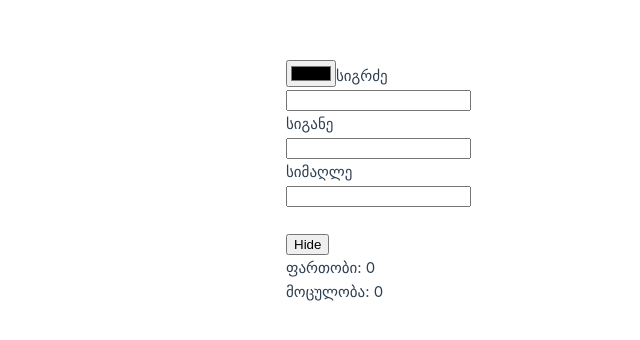
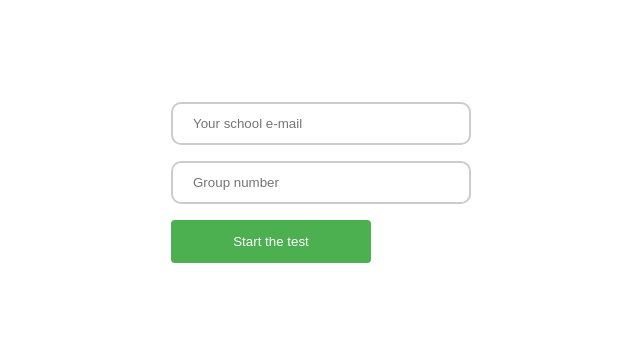
Before and after one commit to skameri/gtxovimushave, a Vue app in the folder haha/: page / in a window 1280 px wide. Shown: the part 218-558 px from the top of the page, without its empty margins (169-809 px from the left). Built offline with nearby package versions, Linux system fonts and the light colour scheme.

Commit message:
Update App.vue

```diff
--- a/haha/src/App.vue
+++ b/haha/src/App.vue
@@ -1,60 +1,113 @@
-<script>
+<template>
+  <div v-if = "visible" >
+    <form v-bind:style="{ display: none }" >
+      <label>
+        <input placeholder="Your school e-mail"  type="email" v-model="email" class="form-input" />
+      </label>
+      <br />
+      <label>
+        <input placeholder="Group number"  v-model="group" class="form-input" />
+      </label>
+      <br />
+      <button @click="submitForm" class="form-button">Start the test</button>
+    </form>
+  </div>
 
-export default {
-  data() {
-    return {
-      width: null,
-      height: null,
-      simagle: null,
-      show: true,
-      myColor: null
-    }
-  },
-  computed: {
-    calculateSpace(){
-      return this.width * this.height
-    },
-    calculateMoculoba(){
-      return this.calculateSpace * this.simagle
-    }
+  <div v-if = !visible class="test-page">
+    <div class="gurami">
+      {{ ragaca }}
 
-
-  }
-}
-
-</script>
-
-<template>
-  <div>
-    <form>
-      <input type="color" v-model = "myColor">
-
-      <label>სიგრძე</label><br />
-      <input v-model="width" /><br />
-
-      <label>სიგანე</label><br />
-      <input v-model="height" /><br />
-
-      <label>სიმაღლე</label><br />
-      <input v-model="simagle" /><br />
-    </form>
-    <br />
-    <button @click.prevent="show = !show">
-      <span v-if="!show">Show</span>
-      <span v-if="show">Hide</span>
-    </button>
-    <p v-if="show">ფართობი: {{ calculateSpace }}</p>
-    <p v-if="show">მოცულობა: {{ calculateMoculoba }}</p>
+    </div>
+    <input  v-for = "a in questions" type="text"  :id=a.question placeholder="Answer here" class="answer-button" :v-model = a.answer @click = showQuestion>
+    <p>Exam for group N:{{ group }}</p>
+    <p>press the input to check the question</p>
+    <button   class="form-button">Submit</button>
   </div>
-  <br/>
-
-  <div v-bind:style="{ width: width + 'px', height: height + 'px',backgroundColor: myColor, }"></div>
 
 
 </template>
 
+<script>
+export default {
+  data() {
+    return {
+      email: '',
+      group: null,
+      visible: true,
+      answer1: null,
+      answer2: null,
+      answer3: null,
+      ragaca: null,
+      questions: [
+        {id: 1,question: "The side of a square is 5 meters,find area", answer: "25"},
+        {id: 2,question: "Which number is larger, -5 or -3", answer: "-3"},
+        {id: 3,question: "What is 85% of 21", answer: "17.85"}
+      ]
+    }
+  },
+  methods: {
+    showQuestion(e){
+      this.ragaca = e.target.id
+
+    },
+    submitForm() {
+
+      this.visible = false
+      console.log(this.email)
+
+    }
+  }
+}
+</script>
+
 <style>
+.form-input {
+  width: 300px;
+  padding: 12px 20px;
+  margin: 8px 0;
+  box-sizing: border-box;
+  border: 2px solid #ccc;
+  border-radius: 10px;
+}
+.answer-button{
+  width: 300px;
+  padding: 12px 20px;
+  margin: 8px 0;
+  box-sizing: border-box;
+  border: 2px solid #ccc;
+  border-radius: 10px;
+  display:block ;
 
+}
+.gurami{
+  font-size: 14px;
+  font-weight: bold;
+  font-family: 'Trebuchet MS', 'Lucida Sans Unicode', 'Lucida Grande', 'Lucida Sans', Arial, sans-serif;
+}
+.password{
+  display: inline;
+  margin: -10px;
+}
 
+.form-button {
+  width: 200px;
+  background-color: #4CAF50;
+  color: white;
+  padding: 14px 20px;
+  margin: 8px 0;
+  border: none;
+  border-radius: 4px;
+  cursor: pointer;
+}
 
+.form-button:hover {
+  background-color: #45a049;
+}
+
+body{
+  display: flex;
+  justify-content: center;
+  align-items: center;
+  background-color: #84D2C5;
+}
 </style>
```
